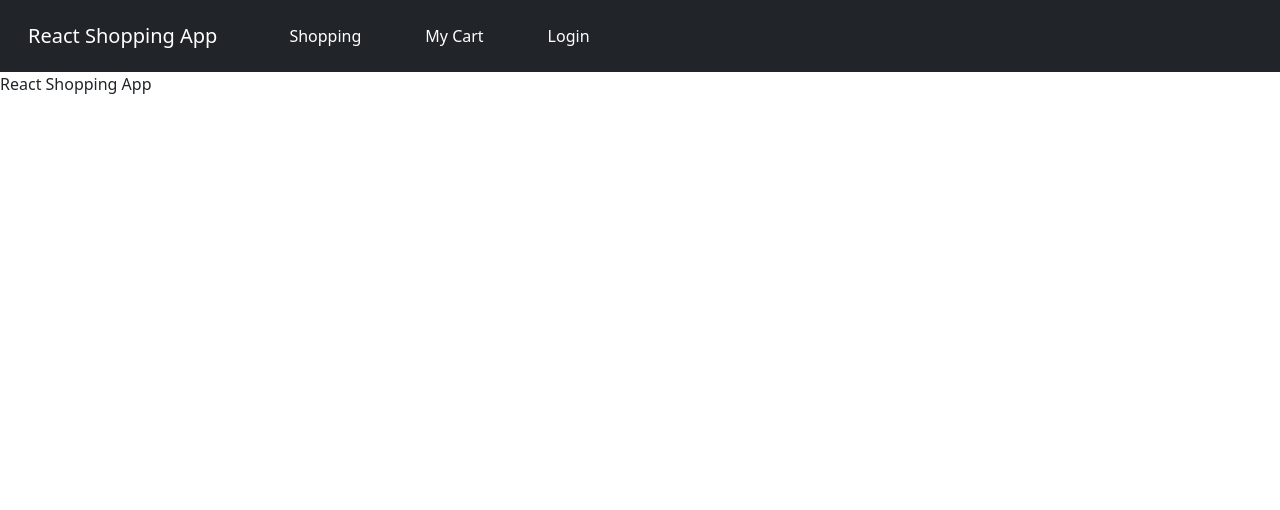
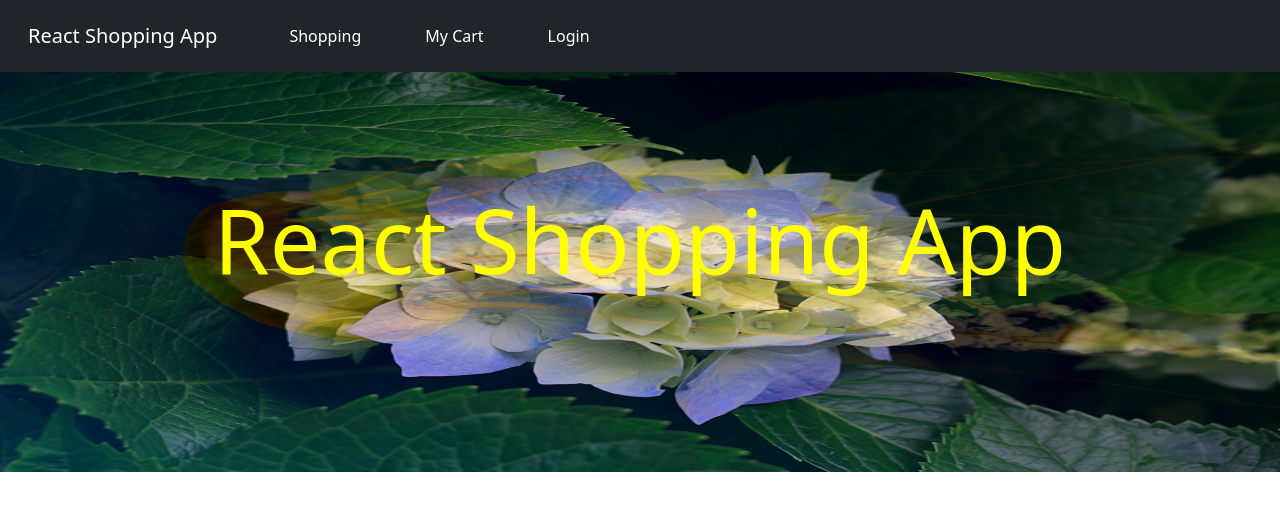
Before and after one commit to prachii007/Shopping-Cart-Using-React, a React (Create React App) app: page / in a window 1280 px wide. Shown: the top 510 px of the page. Built offline with nearby package versions, Linux system fonts and the light colour scheme.

Commit message:
write code for animation of images in banner in index.css file

```diff
--- a/src/index.css
+++ b/src/index.css
@@ -11,3 +11,28 @@ code {
   font-family: source-code-pro, Menlo, Monaco, Consolas, 'Courier New',
     monospace;
 }
+
+@keyframes mybanner{
+  25%{
+    background-image: url("../public/2.jpg");
+  }
+  50%{
+    background-image: url("../public/3.jpg");
+  }
+  75%{
+    background-image: url("../public/4.jpg");
+  }
+}
+#banner{
+  height: 400px;
+  background-image: url("../public/1.jpg");
+  background-size:100% 100% ;
+  /* fills 100% of its height and width */
+  animation: mybanner;
+  animation-duration: 10s;
+  animation-iteration-count: infinite ;
+  font-size: 90px;
+  color: yellow;
+  text-align: center;
+  padding: 100px;
+}
```
